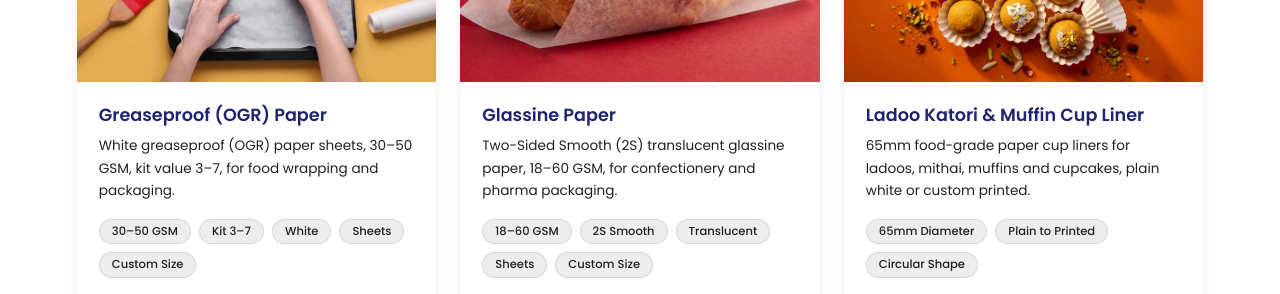
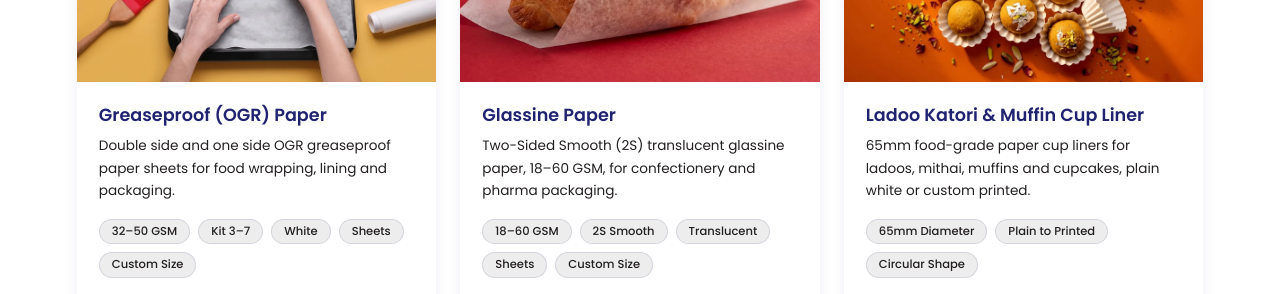
Before and after one commit to mud1tx/Mudit-Paper-Company, a Next.js app: page / in a window 1280 px wide. Shown: the part 2180-2474 px from the top of the page. Built offline with nearby package versions, Linux system fonts and the light colour scheme; no server answers.

Commit message:
integrate one side ogr in ogr card

```diff
--- a/data/home-faq.ts
+++ b/data/home-faq.ts
@@ -2,9 +2,10 @@ import { PRODUCTS } from "@/data/product";
 import { COMPANY } from "@/lib/config";
 import type { FaqItem, Product } from "@/types/product";
 
-// Read from the product data, so these answers can never disagree with it
-const spec = (product: Product, label: string) =>
-  product.variants[0].specs.find((s) => s.label === label)?.value ?? "";
+// Read from the product data, so these answers can never disagree with it.
+// variant picks a card by position, e.g. 1 for the second card.
+const spec = (product: Product, label: string, variant = 0) =>
+  product.variants[variant]?.specs.find((s) => s.label === label)?.value ?? "";
 
 const GREASEPROOF = PRODUCTS["greaseproof-ogr-paper"];
 const GLASSINE = PRODUCTS["glassine-paper"];
@@ -31,7 +32,7 @@ export const HOME_FAQS: readonly FaqItem[] = [
   },
   {
     question: "What GSM ranges and paper specifications do you offer?",
-    answer: `We offer different GSM ranges depending on the paper grade. Greaseproof (OGR) paper is available in ${spec(GREASEPROOF, "GSM Range")}, glassine paper in ${spec(GLASSINE, "GSM Range")}, and ladoo katori paper liners in 65mm diameter. GSM and other specifications for One Side OGR, MG poster paper and bleached kraft paper can be confirmed according to grade and availability. Refer to the individual product pages for specifications.`,
+    answer: `We offer different GSM ranges depending on the paper grade. Double side OGR (greaseproof) paper is available in ${spec(GREASEPROOF, "GSM Range")}, one side OGR paper in ${spec(GREASEPROOF, "GSM Range", 1)}, glassine paper in ${spec(GLASSINE, "GSM Range")}, and ladoo katori paper liners in 65mm diameter. GSM and other specifications for MG poster paper and bleached kraft paper can be confirmed according to grade and availability. Refer to the individual product pages for specifications.`,
   },
   {
     question: "What is the difference between glassine and greaseproof paper?",
--- a/data/product.ts
+++ b/data/product.ts
@@ -16,28 +16,31 @@ export const PRODUCTS: ProductMap = {
     alternateNames: [
       "OGR Paper",
       "Oil and Grease Resistant Paper",
+      "Double Side OGR Paper",
+      "One Side OGR Paper",
       "Butter Paper",
     ],
     tagline: "Oil Resistant. Grease Resistant. Packaging Ready.",
     description:
-      "Greaseproof (OGR, oil and grease resistant) paper resists oil and grease, making it suitable for food wrapping, lining and packaging. Some buyers also call it butter paper. Mudit Paper Company supplies white greaseproof paper sheets, 30–50 GSM and kit value 3–7, to food packaging businesses, paper converters and distributors across India.",
+      "Greaseproof (OGR, oil and grease resistant) paper resists oil and grease, making it suitable for food wrapping, lining and packaging. Some buyers also call it butter paper. Mudit Paper Company supplies double side OGR paper (32–50 GSM, kit value 3–7) and one side OGR paper (30–50 GSM) in sheets to food packaging businesses, paper converters and distributors across India.",
     image: "/images/greaseproof-paper/hero.webp",
     imageAlt:
       "Greaseproof paper lining a baking tray, with a roll of paper beside it",
     card: {
       tag: "Specialty Paper",
       summary:
-        "White greaseproof (OGR) paper sheets, 30–50 GSM, kit value 3–7, for food wrapping and packaging.",
-      specs: ["30–50 GSM", "Kit 3–7", "White", "Sheets", "Custom Size"],
+        "Double side and one side OGR greaseproof paper sheets for food wrapping, lining and packaging.",
+      specs: ["32–50 GSM", "Kit 3–7", "White", "Sheets", "Custom Size"],
     },
     breadcrumb: "Greaseproof (OGR) Paper",
     tag: "Oil & Grease Resistant Paper",
     specBackground: "/images/spec-bg-greaseproof.webp",
     variants: [
       {
-        name: "Greaseproof (OGR) Paper",
+        name: "Double Side OGR Paper",
         specs: [
-          { label: "GSM Range", value: "30 – 50 GSM" },
+          { label: "OGR Side", value: "Both Sides" },
+          { label: "GSM Range", value: "32 – 50 GSM" },
           { label: "Kit Value", value: "3 – 7" },
           { label: "Colour", value: "White" },
           { label: "Supply Format", value: "Sheets" },
@@ -58,6 +61,31 @@ export const PRODUCTS: ProductMap = {
           "Surface suited to flexo and offset printing by converters",
           "Sheets cut to your required size",
           "Bulk supply for paper converters, distributors and packaging businesses",
+        ],
+      },
+      {
+        name: "One Side OGR Paper",
+        specs: [
+          { label: "OGR Side", value: "One Side" },
+          { label: "GSM Range", value: "30 – 50 GSM" },
+          { label: "Finish", value: "One Side Smooth" },
+          { label: "Colour", value: "White" },
+          { label: "Supply Format", value: "Sheets" },
+          { label: "Printability", value: "Flexo / Offset" },
+          { label: "Sheet Size", value: "As Per Requirement" },
+          { label: "MOQ", value: "Subject to Order Requirements" },
+        ],
+        applications: [
+          "Food Wrapping",
+          "Takeaway Food Packaging",
+          "Bakery Liners",
+          "Food Service Packaging",
+        ],
+        features: [
+          "Oil and grease barrier on one side of the sheet",
+          "Suited to food wrapping and packaging",
+          "Sheets cut to your required size",
+          "Bulk supply for food packaging businesses and paper converters",
         ],
       },
     ],
@@ -96,9 +124,15 @@ export const PRODUCTS: ProductMap = {
         link: BUTTER_PAPER_LINK,
       },
       {
+        question:
+          "What is the difference between double side and one side OGR paper?",
+        answer:
+          "Double side OGR paper resists oil and grease on both sides of the sheet. One side OGR paper has its oil and grease barrier on one side only. Tell us your use and we will suggest the right grade.",
+      },
+      {
         question: "What GSM and kit value do you supply?",
         answer:
-          "We supply white greaseproof paper in 30–50 GSM and kit value 3–7, in sheets cut to your required size. A higher kit value means higher grease resistance.",
+          "We supply double side OGR paper in 32–50 GSM and kit value 3–7, and one side OGR paper in 30–50 GSM, both in sheets cut to your required size. A higher kit value means higher grease resistance.",
       },
       {
         question: "Do you deliver across India?",
@@ -479,80 +513,7 @@ export const PRODUCTS: ProductMap = {
     ],
   },
 
-  // ── One Side OGR Paper ──────────────────────────────────────────────────────
-  // TODO: confirm what "one side" means for this product before launch. This
-  // draft assumes oil and grease resistance on one side of the sheet.
-  "one-side-ogr-paper": {
-    name: "One Side OGR Paper",
-    alternateNames: [
-      "Single Side OGR Paper",
-      "One Side Greaseproof Paper",
-      "One Side Oil and Grease Resistant Paper",
-    ],
-    tagline: "Oil and Grease Resistance on One Side.",
-    description:
-      "One side OGR paper is an oil and grease resistant paper with its barrier on one side of the sheet. Mudit Paper Company supplies one side OGR paper, TODO GSM, in bulk to food packaging businesses, paper converters and distributors across India.",
-    image: "/images/one-side-ogr-paper/hero.webp",
-    imageAlt: "TODO: describe what the photo shows",
-    card: {
-      tag: "Specialty Paper",
-      summary:
-        "One side oil and grease resistant (OGR) paper, TODO GSM, for food wrapping and packaging.",
-      specs: ["TODO GSM", "One Side OGR", "TODO Format", "Bulk Orders"],
-    },
-    breadcrumb: "One Side OGR Paper",
-    tag: "Oil & Grease Resistant Paper",
-    variants: [
-      {
-        name: "One Side OGR Paper",
-        specs: [
-          { label: "GSM Range", value: "TODO GSM" },
-          { label: "Kit Value", value: "TODO" },
-          { label: "OGR Side", value: "One Side" },
-          { label: "Colour", value: "TODO" },
-          { label: "Supply Format", value: "TODO: Reels / Sheets" },
-          { label: "MOQ", value: "TODO" },
-        ],
-        applications: [
-          "Food Wrapping",
-          "Takeaway Packaging",
-          "Bakery Liners",
-          "Food Service Packaging",
-        ],
-        features: [
-          "Oil and grease barrier on one side of the sheet",
-          "Suited to food wrapping and packaging",
-          "Bulk supply for food packaging businesses and paper converters",
-        ],
-      },
-    ],
-    gallery: [],
-    faqs: [
-      {
-        question: "What is one side OGR paper?",
-        answer:
-          "OGR stands for oil and grease resistant. One side OGR paper has this barrier on one side of the sheet, and is used for food wrapping and packaging.",
-      },
-      {
-        question: "What is the difference between one side OGR and greaseproof paper?",
-        answer:
-          "One side OGR paper has its oil and grease barrier on one side. Tell us your use and we will suggest the right paper.",
-        link: {
-          href: "/products/greaseproof-ogr-paper",
-          label: "See our greaseproof (OGR) paper",
-        },
-      },
-      {
-        question: "What GSM and kit value do you supply?",
-        answer: "We supply one side OGR paper in TODO GSM and kit value TODO.",
-      },
-      {
-        question: "What is the minimum order, and do you deliver across India?",
-        answer:
-          "Our minimum order is TODO. We are based in Kanpur, Uttar Pradesh, and supply bulk orders to businesses across India. Share your GSM, size, quantity and delivery location for a quote.",
-      },
-    ],
-  },
+
   DRAFT-PRODUCTS-END */
 } as const;
 
@@ -569,6 +530,5 @@ export const PRODUCTS_LIST: readonly ProductListItem[] = [
   },
   // Draft products, not on the website. Uncomment together with their data.
   // { slug: "mg-poster-paper", label: "MG Poster Paper" },
-  // { slug: "bleached-kraft-paper", label: "Bleached Kraft Paper" },
-  // { slug: "one-side-ogr-paper", label: "One Side OGR Paper" },
+  // { slug: "bleached-kraft-paper", label: "Bleached Kraft Paper" }
 ] as const;
```
